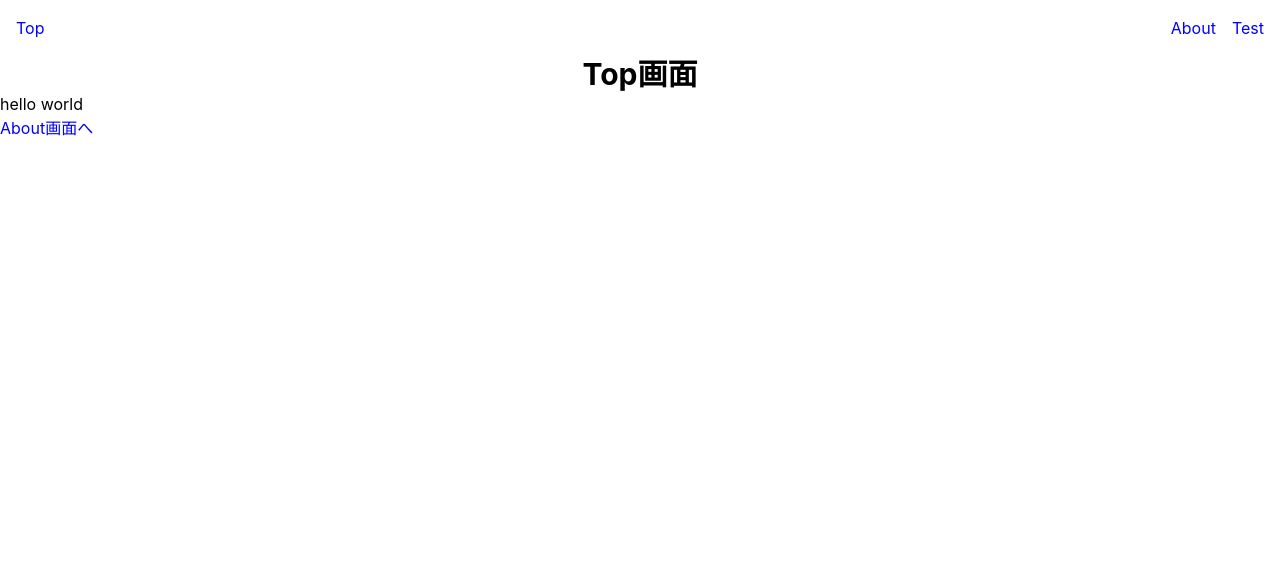
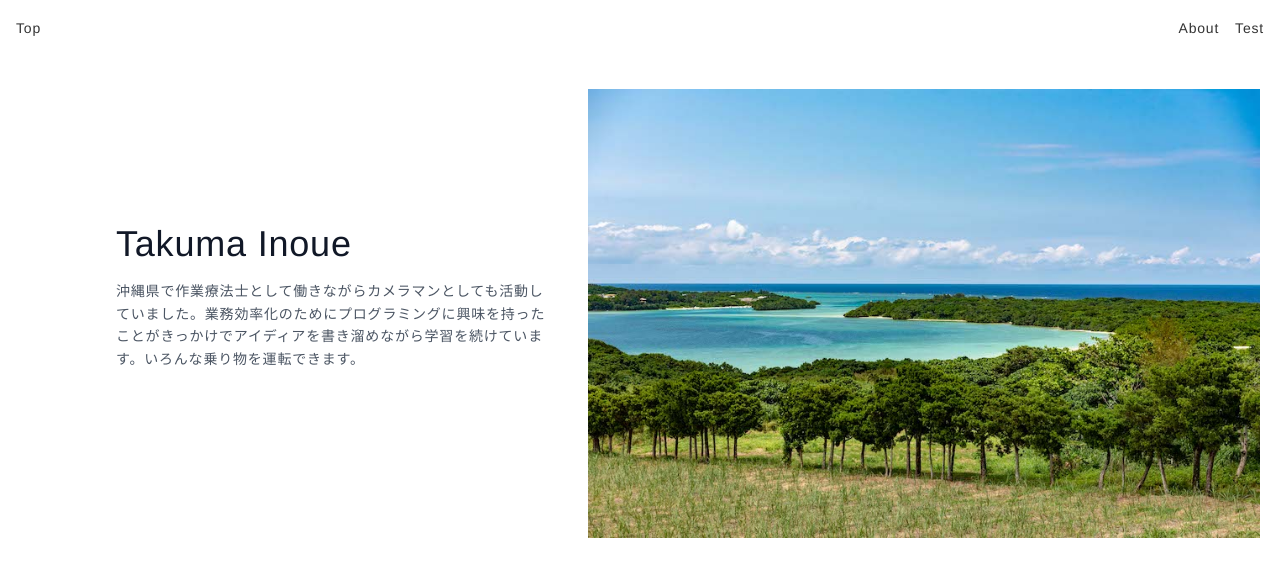
Before and after one commit to Takuma-Inoue-1228/swa-react-sample, a React (Create React App) app: page / in a window 1280 px wide. Shown: the top 576 px of the page. Built offline with nearby package versions, Linux system fonts and the light colour scheme.

Commit message:
tog画面にhero画像を挿入した

```diff
--- a/src/components/Top.jsx
+++ b/src/components/Top.jsx
@@ -1,13 +1,24 @@
-import { Link } from "react-router-dom";
-
 export const Top = () => {
   return (
     <>
-      <h2 className="text-3xl ">Top画面</h2>
-      <p>hello world</p>
-      <p>
-        <Link to={"/about"}>About画面へ</Link>
-      </p>
+      <section class="text-gray-600 body-font">
+        <div class="container mx-auto flex px-5 py-8 md:flex-row flex-col items-center">
+          <div class="mr-8 lg:flex-grow md:w-1/2 lg:pl-24 md:pl-16 flex flex-col md:items-start md:text-left items-center text-center">
+            <h1 class="title-font sm:text-4xl text-3xl mb-4 font-medium text-gray-900">
+              Takuma Inoue
+            </h1>
+            <p class="mb-8 leading-relaxed">
+              沖縄県で作業療法士として働きながらカメラマンとしても活動していました。業務効率化のためにプログラミングに興味を持ったことがきっかけでアイディアを書き溜めながら学習を続けています。いろんな乗り物を運転できます。
+            </p>
+          </div>
+          <div class="object-fill">
+            <img
+              src={`${process.env.PUBLIC_URL}/images/_TAK3617-2.jpg`}
+              alt="test img"
+            />
+          </div>
+        </div>
+      </section>
     </>
   );
 };
--- a/src/index.css
+++ b/src/index.css
@@ -3,12 +3,12 @@
 @tailwind utilities;
 
 body {
-  margin: 0;
-  font-family: -apple-system, BlinkMacSystemFont, "Segoe UI", "Roboto", "Oxygen",
-    "Ubuntu", "Cantarell", "Fira Sans", "Droid Sans", "Helvetica Neue",
-    sans-serif;
-  -webkit-font-smoothing: antialiased;
-  -moz-osx-font-smoothing: grayscale;
+  font-family: "Montserrat", "Helvetica Neue", Arial,
+    "Hiragino Kaku Gothic ProN", "Hiragino Sans", Meiryo, sans-serif;
+  font-size: 14px;
+  line-height: 1.8;
+  letter-spacing: 0.8px;
+  color: #333;
 }
 
 code {
@@ -22,6 +22,6 @@ h2 {
   text-align: center;
 }
 
-a {
-  color: blue;
+a:hover {
+  opacity: 0.5;
 }
```
Also changed, not shown: public/images/_TAK3617-2.jpg (added), public/images/no_image.jpg (added).
